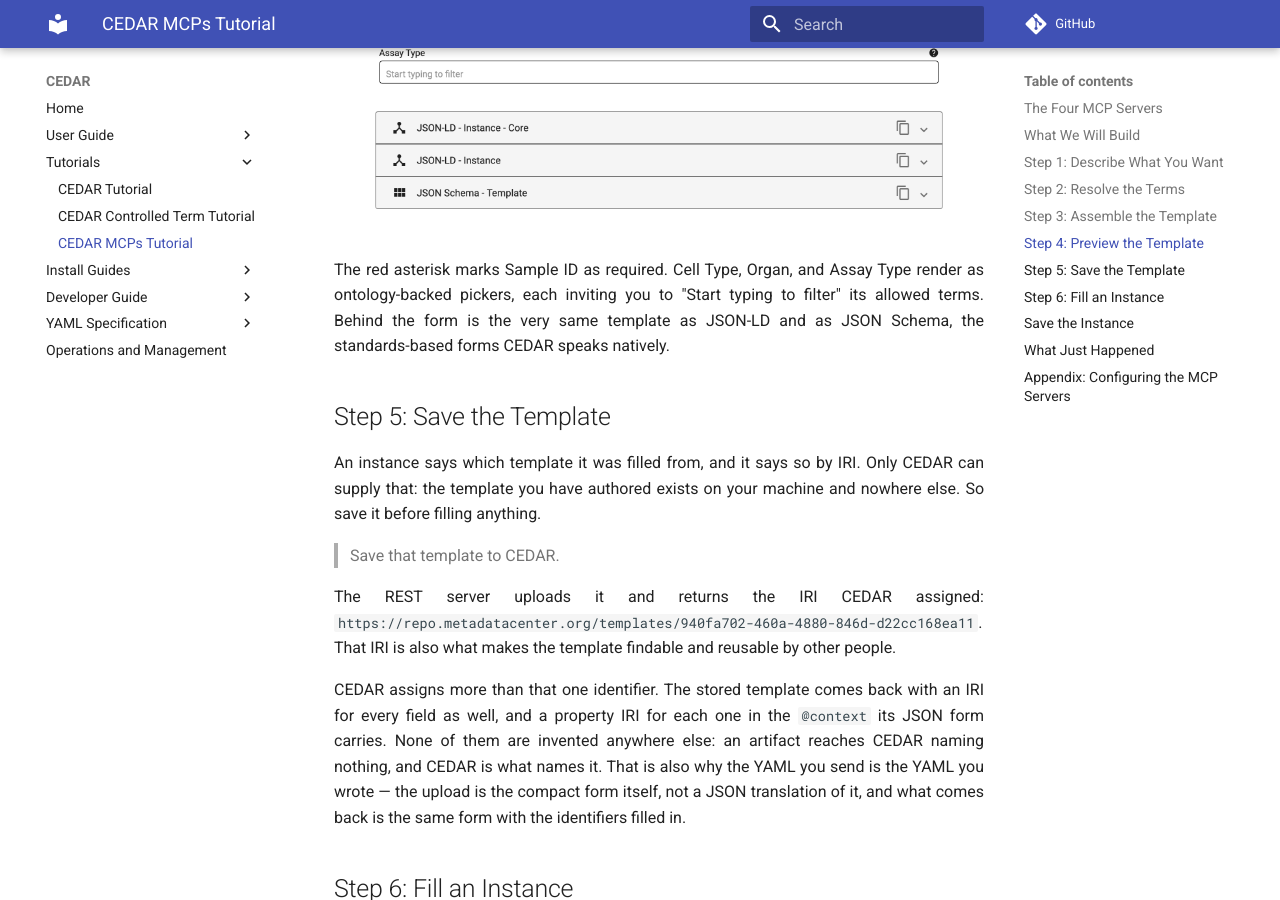
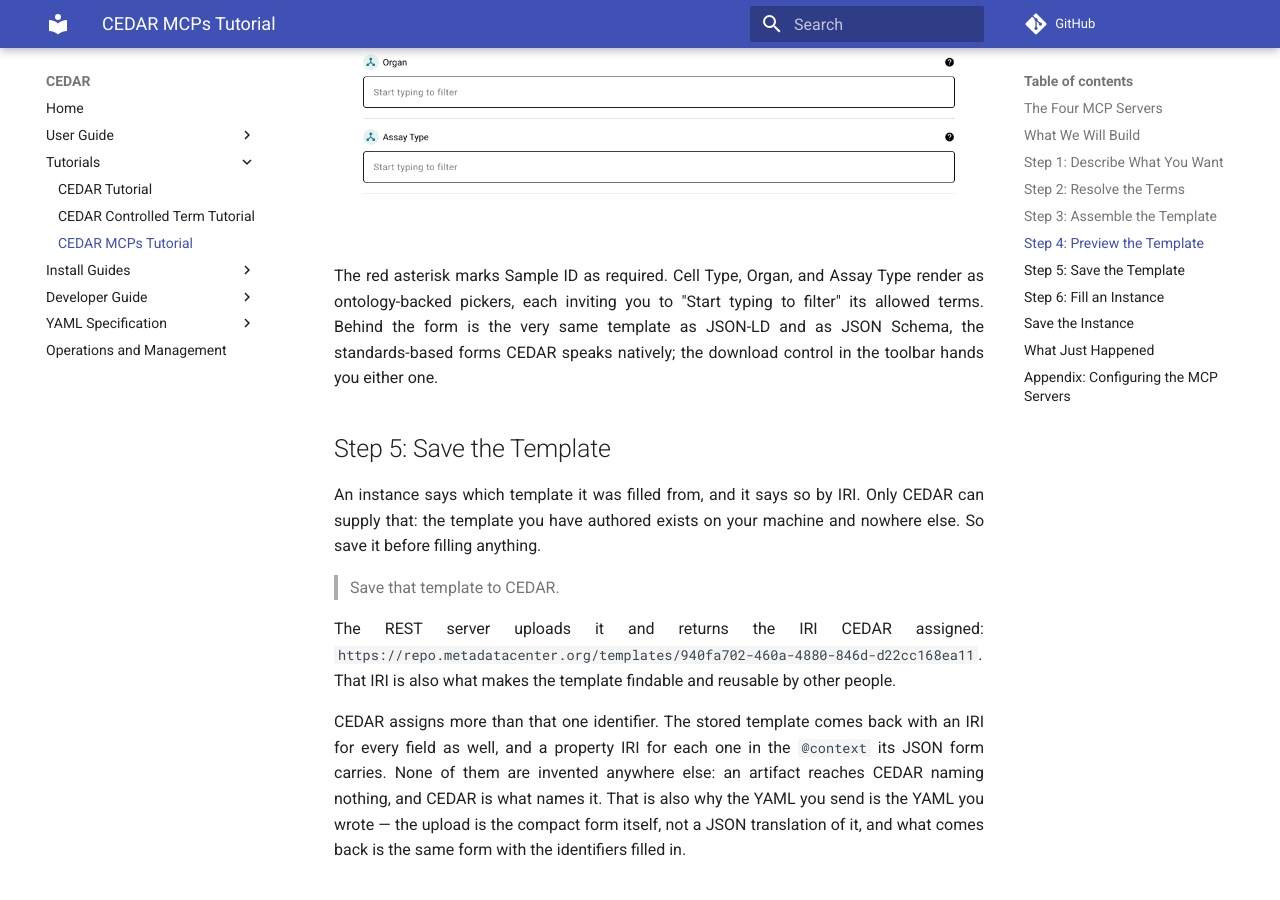
Before and after one commit to metadatacenter/cedar-mkdocs, an MkDocs documentation site: the page built from docs/tutorials/cedar_mcps_tutorial.md, in a window 1280 px wide and 900 px high, scrolled down 4639 px. Built offline with MkDocs 1.6.1 and Material for MkDocs 9.7.7, drawn with Linux system fonts in a browser that asks for light colours; comment, search, counter and statistics services are not loaded; some of the changed text lies outside the part shown.

Commit message:
Regenerate the MCPs tutorial previews against CEE 2.0
The editor the tutorial shows moved to 2.0, and the screenshots were of 1.x: a different toolbar,
per-field help, a download control, and a controlled value now shown as its label beside the IRI
rather than as a badge. Recaptured by pointing headless Chrome at the preview URLs the MCP servers
return, which is how this tutorial's images are made.

Two captions followed the pictures. The one under the instance described a badge that is no longer
there, and the one under the template now says where the JSON-LD and JSON Schema it mentions can
actually be got from.

Co-Authored-By: Claude Opus 5 <noreply@anthropic.com>

```diff
--- a/docs/tutorials/cedar_mcps_tutorial.md
+++ b/docs/tutorials/cedar_mcps_tutorial.md
@@ -197,7 +197,8 @@ and returns a link:
 The red asterisk marks Sample ID as required. Cell Type, Organ, and Assay Type
 render as ontology-backed pickers, each inviting you to "Start typing to filter"
 its allowed terms. Behind the form is the very same template as JSON-LD and as
-JSON Schema, the standards-based forms CEDAR speaks natively.
+JSON Schema, the standards-based forms CEDAR speaks natively; the download control
+in the toolbar hands you either one.
 
 ## Step 5: Save the Template
 
@@ -260,10 +261,10 @@ Preview it the same way, with `show_instance`:
 
 ![The filled Tissue Sample instance, rendered by the CEDAR embeddable editor](../img/tutorials/mcps-tutorial-instance.png)
 
-Each controlled value carries a BioPortal badge and shows its IRI. That is the
-whole point. The instance stores *hepatocyte* as `CL_0000182`, not as the loose
-word "hepatocyte", so the value means the same thing to every reader and every
-program that encounters it.
+Each controlled value shows its label beside the IRI it stands for, and links out to the term.
+That is the whole point. The instance stores *hepatocyte* as `CL_0000182`, not as the loose word
+"hepatocyte", so the value means the same thing to every reader and every program that encounters
+it.
 
 ## Save the Instance
 
```
Also changed, not shown: docs/img/tutorials/mcps-tutorial-instance.png, docs/img/tutorials/mcps-tutorial-template.png.
